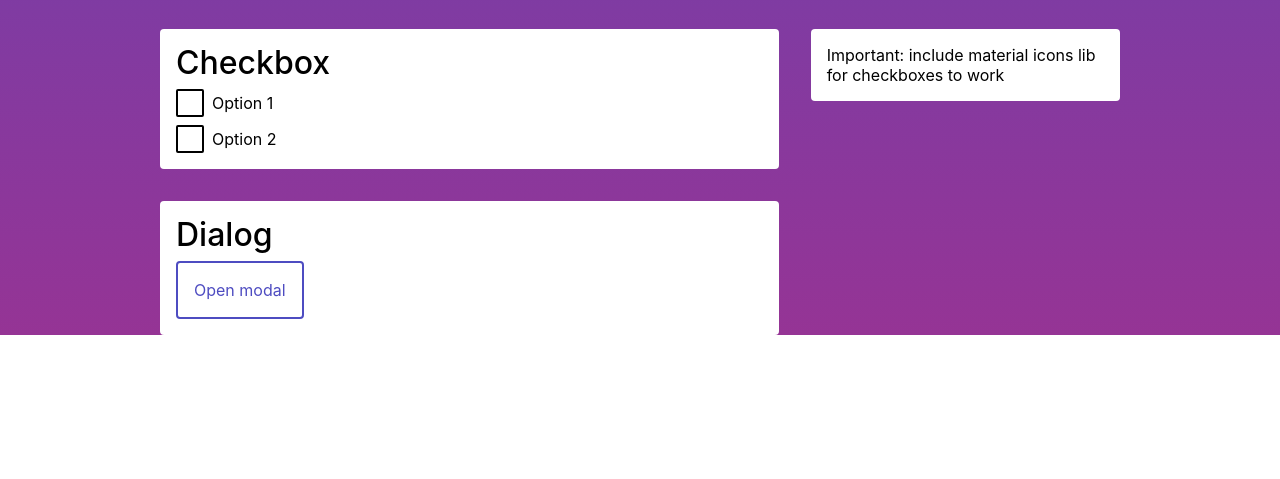
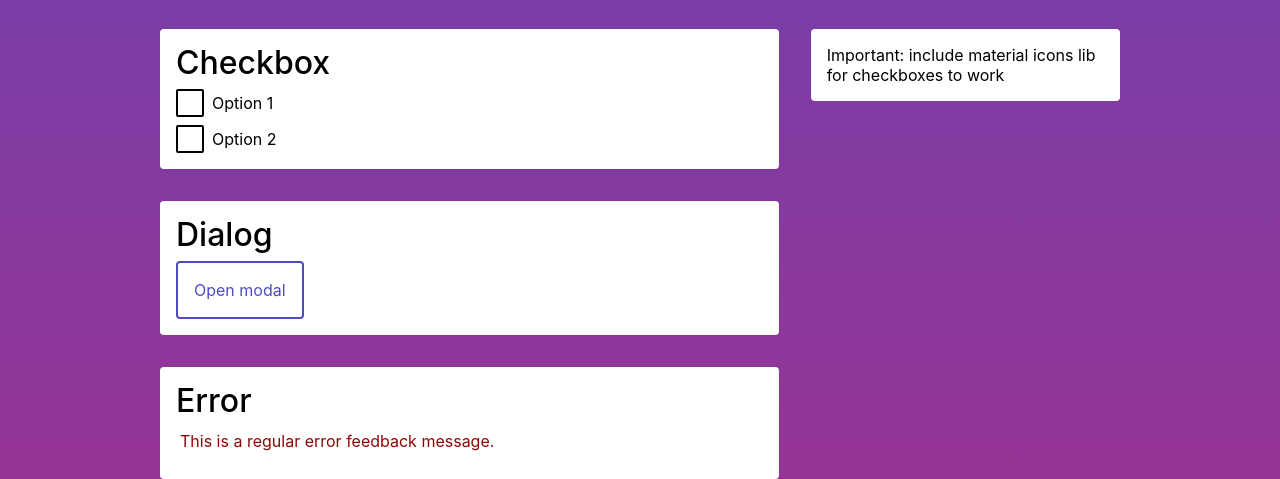
Before and after one commit to dejakob/alegrify-ui, a website: page index.html in a window 1280 px wide. Shown: the part 773-1252 px from the top of the page. Before the commit the page ends 1108 px from the top, so only its background shows below. Drawn offline with Linux system fonts and the light colour scheme.

Commit message:
error message

```diff
--- a/index.html
+++ b/index.html
@@ -98,6 +98,11 @@
                 </dialog>
             </label>
         </article>
+
+        <article class="alegrify-article">
+            <h2>Error</h2>
+            <p class="alegrify-error">This is a regular error feedback message.</p>
+        </article>
     </main>
 
     <script>
--- a/index.less
+++ b/index.less
@@ -11,3 +11,4 @@
 @import './lib/main.less';
 @import './lib/checkbox.less';
 @import './lib/dialog.less';
+@import './lib/error.less';
--- a/lib/_colors.less
+++ b/lib/_colors.less
@@ -2,3 +2,4 @@
 @secondary-color: #953495;
 @body-color: #000000;
 @action-color: #ffffff;
+@error-color: #900505;
--- a/lib/alert.less
+++ b/lib/alert.less
@@ -26,6 +26,7 @@
 
     // Margin/padding
     margin: 0;
+    padding: 16px;
 
     // Border radius
     border-radius: 4px;
@@ -36,9 +37,6 @@
     background-color: fade(@body-color, 70%);
     color: @action-color;
     transition: background-color 0.2s;
-
-    // Typography
-    .font--bold();
 
     &[open] {
         .alegrify-alert__open();
--- /dev/null
+++ b/lib/error.less
@@ -0,0 +1,5 @@
+.alegrify-error {
+    color: @error-color;
+    padding: 4px;
+    margin-bottom: 8px;
+}
```
Also changed, not shown: alegrify-ui.css, alegrify-ui.min.css.
